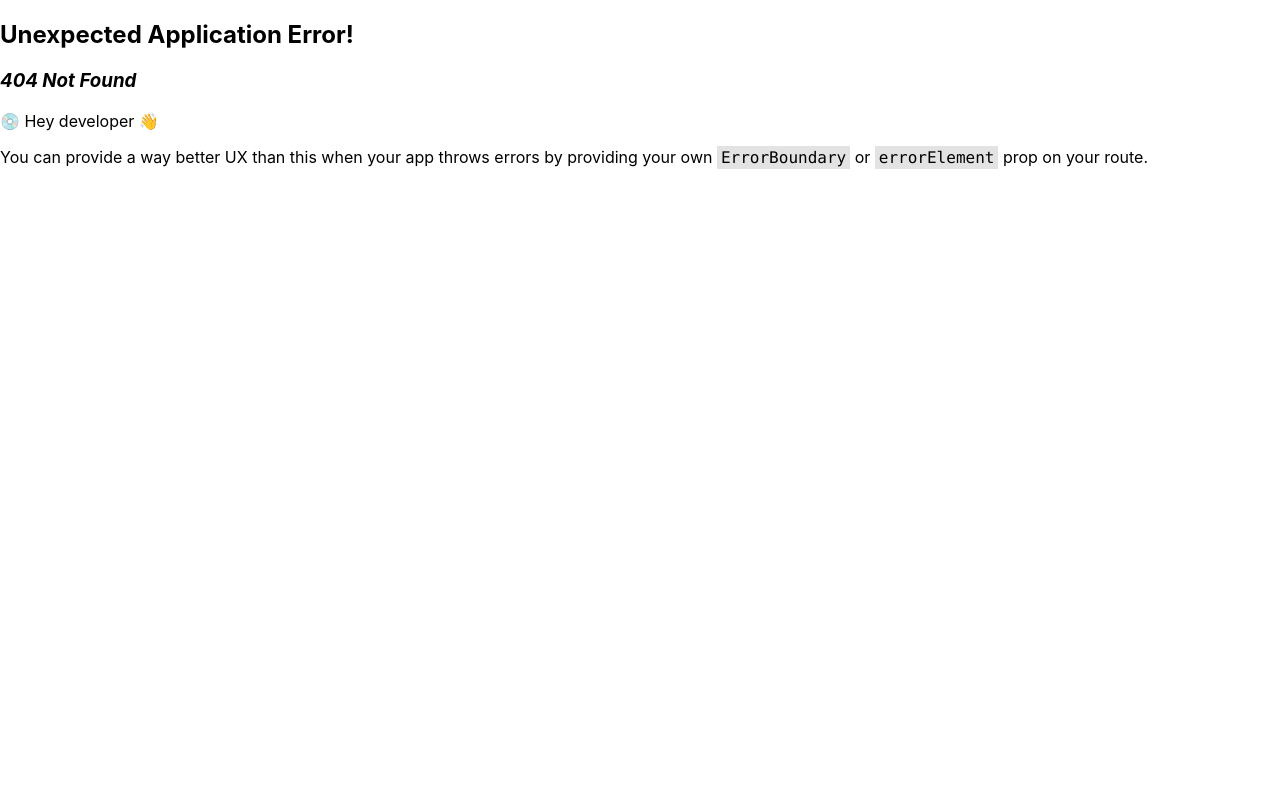
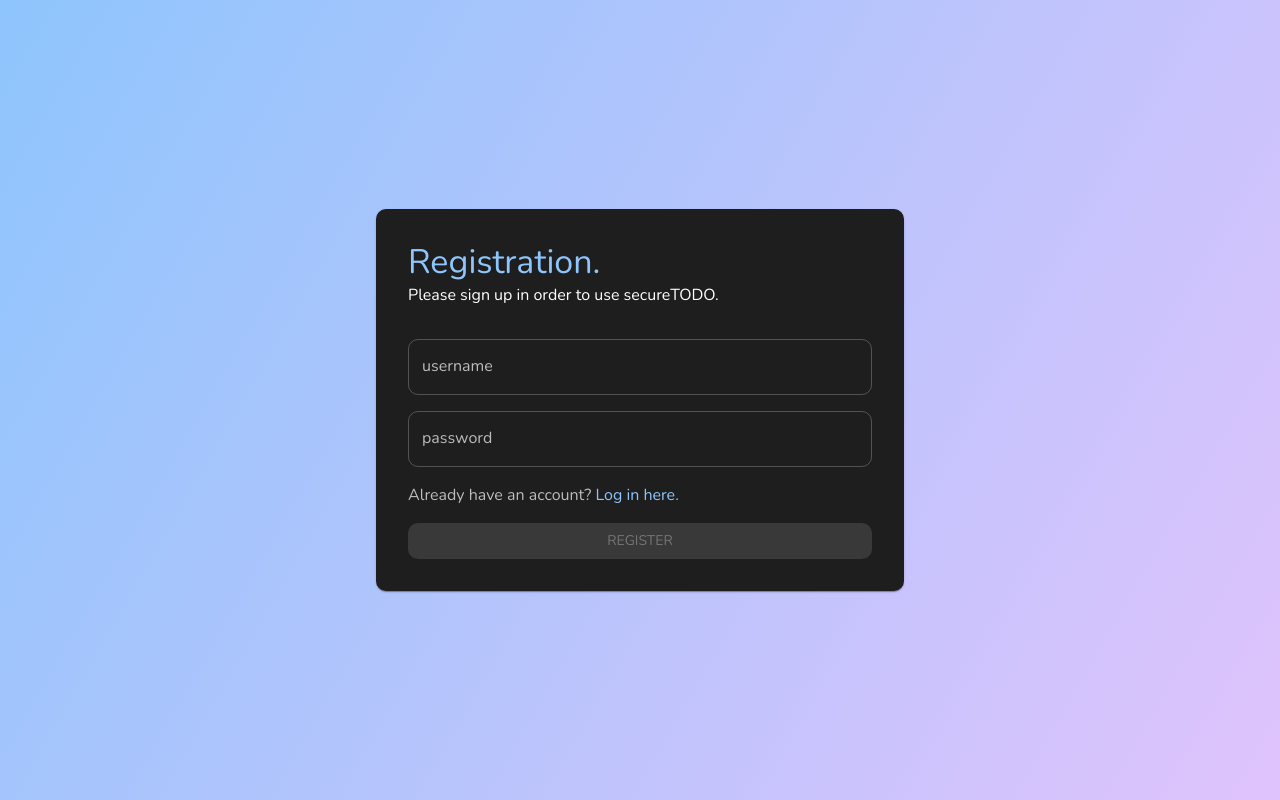
Before and after one commit to Zion-W9/CNSP2, a React (Create React App) app in the folder frontend/: page /register in a window 1280 px wide. Before the commit this address had no page. Built offline with nearby package versions, Linux system fonts and the light colour scheme.

Commit message:
LoginView: add register mode

```diff
--- a/frontend/src/LoginView.tsx
+++ b/frontend/src/LoginView.tsx
@@ -1,19 +1,18 @@
 import React, { useState } from 'react';
-import { Alert, Box, Button, Grow, Paper, TextField, Typography } from '@mui/material';
-import { css } from '@emotion/css';
+import { Alert, Box, Button, Grow, Link, Paper, TextField, Typography } from '@mui/material';
 import Main from './Main';
-import { fetchBackend, getBackendUrl } from './util/backend';
+import { fetchBackend } from './util/backend';
 import { useNavigate } from 'react-router-dom';
 
-const TodoApp = (): JSX.Element => {
+const TodoApp = (props: { register: boolean }): JSX.Element => {
   const [username, setUsername] = useState<string>('');
   const [password, setPassword] = useState<string>('');
   const [error, setError] = useState<string | null>(null);
   const navigate = useNavigate();
 
-  const tryLogin = async () => {
+  const trySubmit = async () => {
     try {
-      const resp = await fetchBackend('/login', false, {
+      const resp = await fetchBackend(props.register ? '/register' : '/login', false, {
         method: 'POST',
         body: JSON.stringify({ username, password })
       });
@@ -25,7 +24,7 @@ const TodoApp = (): JSX.Element => {
       navigate('/');
     }
     catch {
-      setError('Login failed!');
+      setError(props.register ? 'Registration failed!' : 'Login failed!');
     }
   };
 
@@ -34,10 +33,10 @@ const TodoApp = (): JSX.Element => {
       <Grow in={true} timeout={1000}>
         <Paper sx={{ padding: 4, margin: 2 }}>
           <Typography color="primary" variant="h4">
-            Authentication.
+            {props.register ? 'Registration.' : 'Authentication.'}
           </Typography>
-          <Typography color="textSecondary">
-            In order to use secureTODO, you need to log in first.
+          <Typography>
+            {props.register ? 'Please sign up in order to use secureTODO.' : 'In order to use secureTODO, you need to log in first.'}
           </Typography>
           <Box sx={{ marginBottom: 4 }} />
           {!!error &&
@@ -60,15 +59,27 @@ const TodoApp = (): JSX.Element => {
             value={password}
             onChange={e => setPassword(e.target.value)}
           />
+          <Typography color="textSecondary">
+            {props.register ? <>
+              Already have an account?{' '}
+              <Link href="/login" underline='none'>
+                Log in here.
+              </Link>
+            </> : <>
+              Don't have an account?{' '}
+              <Link href="/register" underline='none'>
+                Register instead.
+              </Link></>}
+          </Typography>
           <Button
             fullWidth
             variant="contained"
             color="primary"
             sx={{ marginTop: 2 }}
             disabled={!username.length || !password.length}
-            onClick={tryLogin}
+            onClick={trySubmit}
           >
-            Login
+            {props.register ? 'Register' : 'Login'}
           </Button>
         </Paper>
       </Grow>
--- a/frontend/src/index.tsx
+++ b/frontend/src/index.tsx
@@ -38,7 +38,13 @@ const Root = () => {
     {
       path: '/login',
       element: (
-        <LoginView />
+        <LoginView register={false}/>
+      )
+    },
+    {
+      path: '/register',
+      element: (
+        <LoginView register={true}/>
       )
     }
   ]);
```
